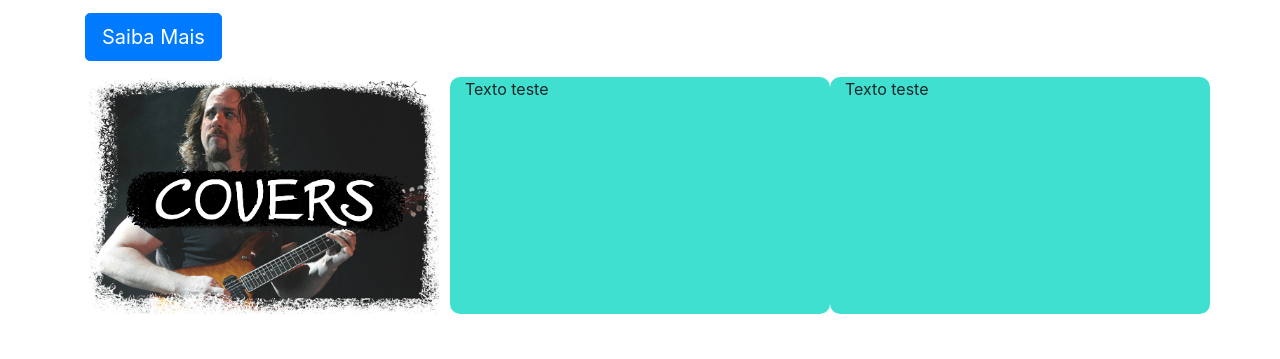
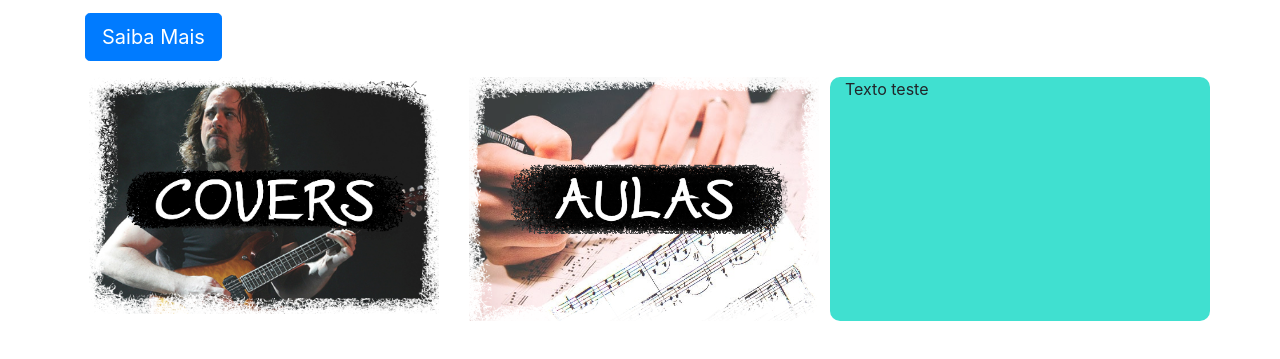
Before and after one commit to jkcosti/guitarinsight, a plain HTML site: page index.html in a window 1280 px wide. Shown: the part 277-636 px from the top of the page. Drawn offline with Linux system fonts and the light colour scheme.

Commit message:
Add files via upload

```diff
--- a/index.html
+++ b/index.html
@@ -1,7 +1,8 @@
 <!DOCTYPE html>
 <html>
     <head>
-        <title>Guitar Insights</title>
+        <title> Guitar Insights</title>
+        <link rel="icon" href="img/favicon.ico" type="image/x-icon" />
         <meta charset="utf-8">
         <meta name="viewport" content="width=device-width, initial-scale=1, shrink-to-fit=no">
         <link rel="stylesheet" href="style.css">
@@ -60,8 +61,8 @@
                       <a href="cover.html" id="atalho" target="blank"><img src="img/COVERS.png" width="100%"></a>
                     </div>
 
-                    <div class="col-sm" style="background: turquoise; border-radius:10px">
-                            Texto teste
+                    <div class="col-sm">
+                        <a href="lessons.html" id="atalho" target="blannk"><img src="img/aula.png" width="100%"></a>
                     </div>
                     <div class="col-sm" style="background: turquoise; border-radius:10px">
                             Texto teste
```
